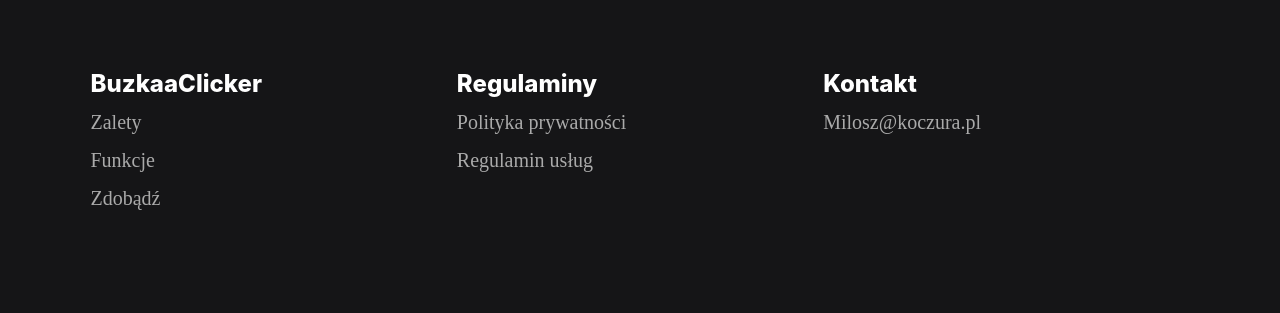
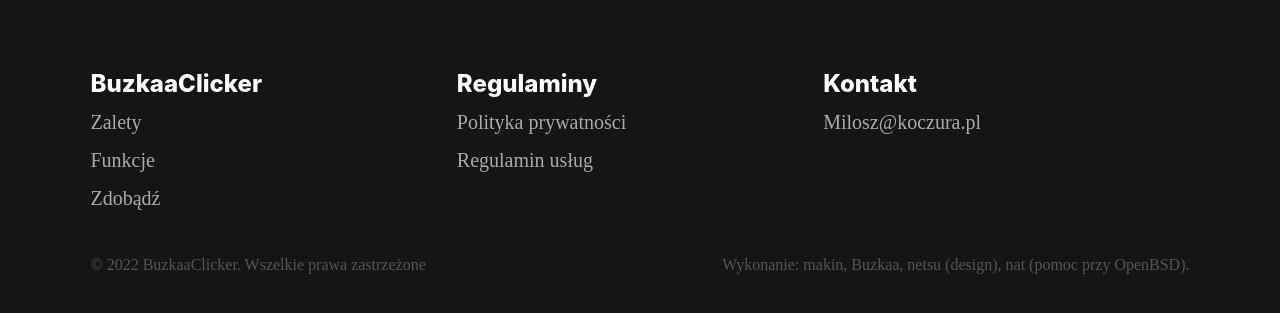
Before and after one commit to wajwuz/kiep-front, a Next.js app: page / in a window 1280 px wide. Shown: the part 4479-4792 px from the top of the page. Built offline with nearby package versions, Linux system fonts and the light colour scheme; a web font is replaced by a local one.

Commit message:
Add license and authors to the footer

```diff
--- a/components/footer.tsx
+++ b/components/footer.tsx
@@ -1,4 +1,4 @@
-import { Heading, Link, SimpleGrid, VStack } from "@chakra-ui/react";
+import { Flex, Heading, Link, SimpleGrid, Spacer, Text, VStack } from "@chakra-ui/react";
 
 const COLUMNS: ColumnProps[] = [
     {
@@ -43,11 +43,12 @@
 ]
 
 const Footer = () => (
+    <VStack width="100%">
         <SimpleGrid
             columns={{ base: 1, sm: 2, md: 3 }}
             spacingY="2rem"
             width="100%"
-        paddingBottom="5rem"
+            paddingBottom="2rem"
         >
             {
                 COLUMNS.map(column => (
@@ -55,6 +56,9 @@
                 ))
             }
         </SimpleGrid>
+
+        <LicenseAndAuthors />
+    </VStack>
 )
 
 type ColumnProps = {
@@ -76,4 +80,16 @@
     </VStack>
 )
 
+const LicenseAndAuthors = () => (
+    <Flex
+        width="100%"
+        paddingBottom="3rem"
+        direction={{ base: "column", xl: "row" }}
+    >
+        <Text color="#555555">© 2022 BuzkaaClicker. Wszelkie prawa zastrzeżone</Text>
+        <Spacer />
+        <Text color="#555555">Wykonanie: makin, Buzkaa, netsu (design), nat (pomoc przy OpenBSD).</Text>
+    </Flex>
+)
+
 export default Footer;
```
Lines whose indentation alone changed are shown as unchanged.
